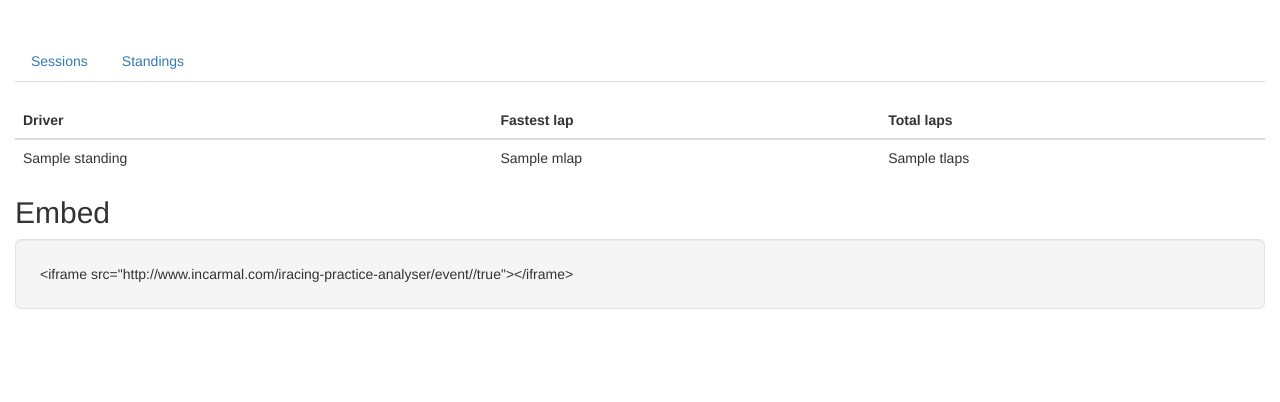
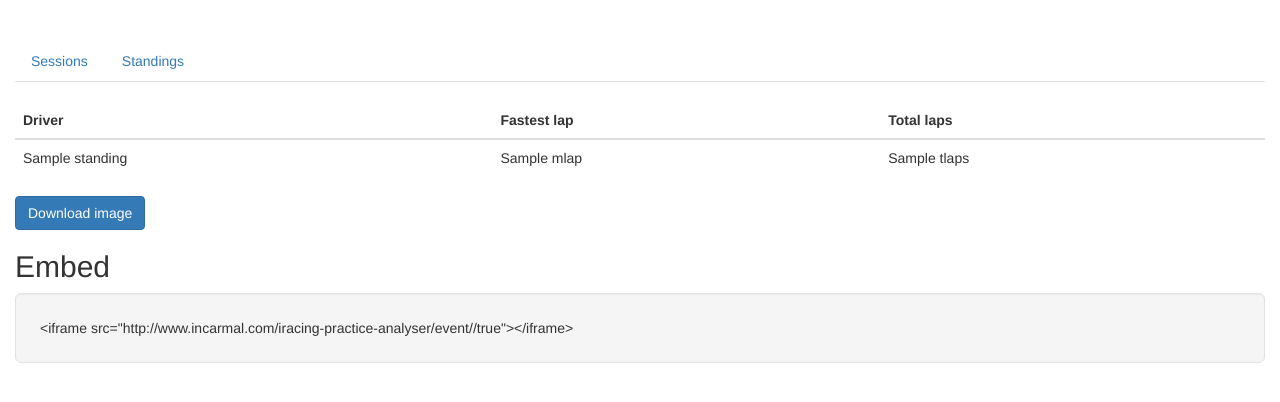
Before and after one commit to jean-philippe-bousselin/iracing-practice-analyser, a PHP site: template src/views/event-detail-standings.twig in a window 1280 px wide. Shown: the part 52-454 px from the top of the page. Run offline with PHP 8.4, Linux system fonts and the light colour scheme; the template is opened without the code that fills it: most values are stand-ins (such as "Sample title", 1, 10 or a date in 2020); some libraries are stand-ins or nearby versions.

Commit message:
Added image download on the standings page

```diff
--- a/src/views/event-detail-sessions.twig
+++ b/src/views/event-detail-sessions.twig
@@ -46,7 +46,7 @@
 
         <div id="render-wrapper" style="display: none;">
             <div id="rendered-image"></div>
-            <a id="download" onclick="downloadCanvas(this, 'rendered-canvas', 'fundrasing_status.png');">Download as image</a>
+            <a id="download" onclick="downloadCanvas(this, 'rendered-canvas', 'session-results.png');">Download as image</a>
         </div>
 
 
--- a/src/views/event-detail-standings.twig
+++ b/src/views/event-detail-standings.twig
@@ -2,11 +2,10 @@
 
 {% block eventContent %}
 
-
     <br>
 
     {% if standings != false %}
-        <table class="table">
+        <table id="session-standings-table" class="table">
             <thead>
                 <tr>
                     <th>Driver</th>
@@ -24,11 +23,18 @@
                 {% endif %}
             {% endfor %}
         </table>
+
+        <button type="button" onclick="generateImage('session-standings-table');" class="btn btn-primary">Download image</button>
+
     {% else %}
         <p class="bg-warning">There are no standings for this event yet.</p>
         <p><a href="{{ path('session-upload') }}">Add session</a></p>
         <p><a href="{{ path('home') }}">Home</a></p>
     {% endif %}
 
+    <div id="render-wrapper" style="display: none;">
+        <div id="rendered-image"></div>
+        <a id="download" onclick="downloadCanvas(this, 'rendered-canvas', 'session-standings.png');">Download as image</a>
+    </div>
 
 {% endblock %}
--- a/src/views/event-detail.twig
+++ b/src/views/event-detail.twig
@@ -12,15 +12,10 @@
 
     {% block eventContent %}{% endblock %}
 
-
-
-
     {% if runAsIframe != 'true' %}
     <h2>Embed</h2>
     <div class="well well-lg">
-
         &lt;iframe src="http://www.incarmal.com/iracing-practice-analyser/event/{{ event.id }}/true"&gt;&lt;/iframe&gt;
-
     </div>
     {% endif %}
 
--- a/src/views/layout.twig
+++ b/src/views/layout.twig
@@ -4,13 +4,19 @@
     <meta charset="UTF-8">
     <title>iRacing practice analyser</title>
 
-    <link rel="stylesheet" href="https://maxcdn.bootstrapcdn.com/bootstrap/3.3.7/css/bootstrap.min.css" integrity="sha384-BVYiiSIFeK1dGmJRAkycuHAHRg32OmUcww7on3RYdg4Va+PmSTsz/K68vbdEjh4u" crossorigin="anonymous">
-    <link rel="stylesheet" href="https://cdnjs.cloudflare.com/ajax/libs/chartist/0.9.8/chartist.min.css">
+    <link rel="stylesheet"
+          href="https://maxcdn.bootstrapcdn.com/bootstrap/3.3.7/css/bootstrap.min.css"
+          integrity="sha384-BVYiiSIFeK1dGmJRAkycuHAHRg32OmUcww7on3RYdg4Va+PmSTsz/K68vbdEjh4u"
+          crossorigin="anonymous">
+    <link rel="stylesheet"
+          href="https://cdnjs.cloudflare.com/ajax/libs/chartist/0.9.8/chartist.min.css">
 
     <script src="https://ajax.googleapis.com/ajax/libs/jquery/1.12.4/jquery.min.js"></script>
-    <script src="https://maxcdn.bootstrapcdn.com/bootstrap/3.3.7/js/bootstrap.min.js" integrity="sha384-Tc5IQib027qvyjSMfHjOMaLkfuWVxZxUPnCJA7l2mCWNIpG9mGCD8wGNIcPD7Txa" crossorigin="anonymous"></script>
+    <script src="https://maxcdn.bootstrapcdn.com/bootstrap/3.3.7/js/bootstrap.min.js"
+            integrity="sha384-Tc5IQib027qvyjSMfHjOMaLkfuWVxZxUPnCJA7l2mCWNIpG9mGCD8wGNIcPD7Txa"
+            crossorigin="anonymous"></script>
 
-    <script src="../html2canvas.js"></script>
+    <script src="../../html2canvas.js"></script>
 
     <script>
         function generateImage(sessionId) {
```
Also changed, not shown: 1 other file.
